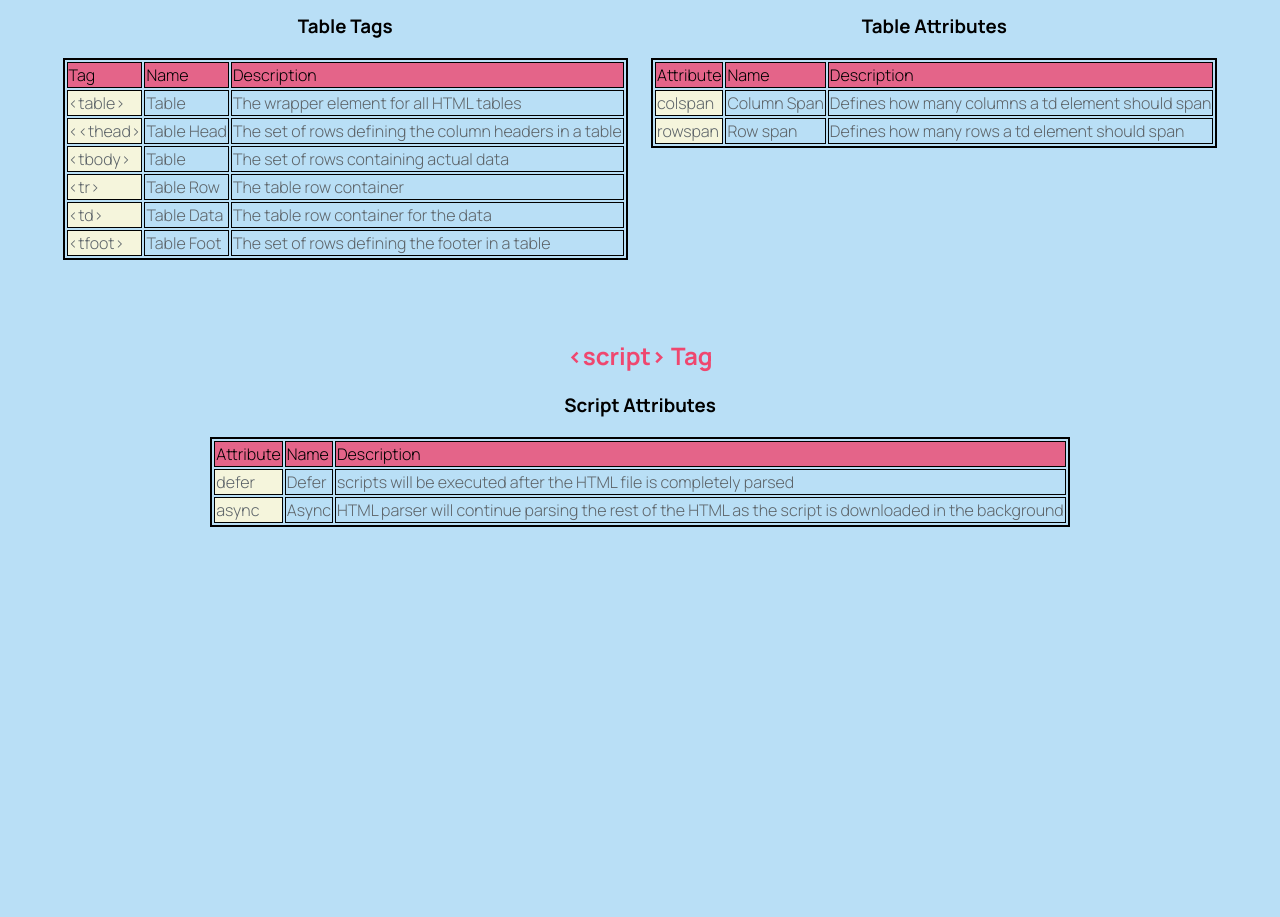
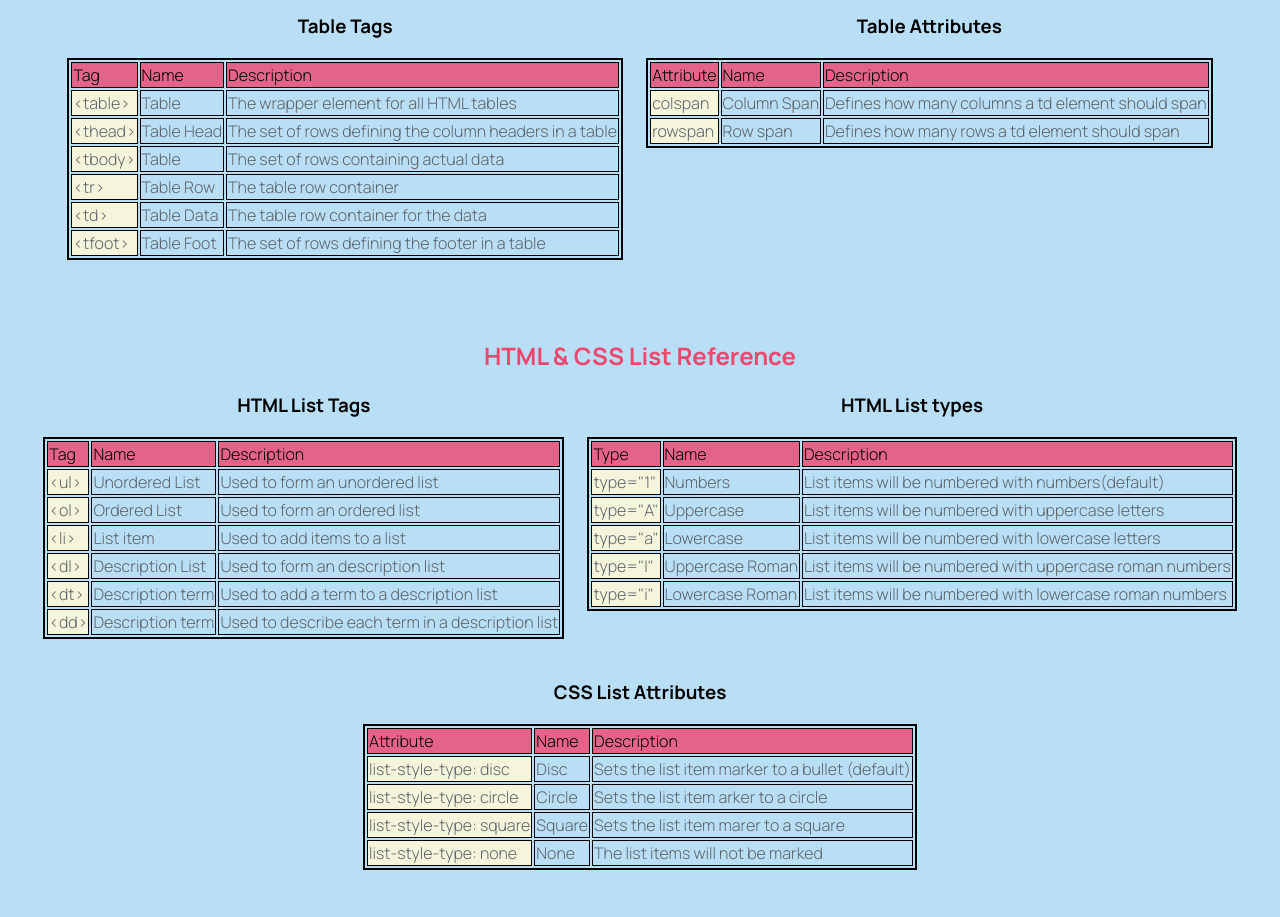
Before and after one commit to SophieMcFarlane/html_css_cheatsheet, a plain HTML site: page index.html in a window 1280 px wide. Shown: the part 167-1084 px from the top of the page. Before the commit the page ends 800 px from the top, so only its background shows below. Drawn offline with Linux system fonts and the light colour scheme.

Commit message:
Added some more tables based on list elements

```diff
--- a/index.html
+++ b/index.html
@@ -31,7 +31,7 @@
                             <td>The wrapper element for all HTML tables</td>
                         </tr>
                         <tr>
-                            <td class="tag"><&lt;thead&gt;</td>
+                            <td class="tag">&lt;thead&gt;</td>
                             <td>Table Head</td>
                             <td>The set of rows defining the column headers in a table</td>
                         </tr>
@@ -88,9 +88,137 @@
             </div>
         </div>
 
+        <!-- Section on lists-->
+        <div class="container">
+            <h2>HTML & CSS List Reference</h2>
+
+            <!-- Table on list attributes in HTML-->
+            <div class="container">
+                <h3>HTML List Tags</h3>
+                <table>
+                    <thead>
+                        <tr>
+                            <td>Tag</td>
+                            <td>Name</td>
+                            <td>Description</td>
+                        </tr>
+                    </thead>
+                    <tbody>
+                        <tr>
+                            <td class="tag">&lt;ul&gt;</td>
+                            <td>Unordered List</td>
+                            <td>Used to form an unordered list</td>
+                        </tr>
+                        <tr>
+                            <td class="tag">&lt;ol&gt;</td>
+                            <td>Ordered List</td>
+                            <td>Used to form an ordered list</td>
+                        </tr>
+                        <tr>
+                            <td class="tag">&lt;li&gt;</td>
+                            <td>List item</td>
+                            <td>Used to add items to a list</td>
+                        </tr>
+                        <tr>
+                            <td class="tag">&lt;dl&gt;</td>
+                            <td>Description List</td>
+                            <td>Used to form an description list</td>
+                        </tr>
+                        <tr>
+                            <td class="tag">&lt;dt&gt;</td>
+                            <td>Description term</td>
+                            <td>Used to add  a term to a description list</td>
+                        </tr>
+                        <tr>
+                            <td class="tag">&lt;dd&gt;</td>
+                            <td>Description term</td>
+                            <td>Used to describe each term in a description list</td>
+                        </tr>
+                    </tbody>
+                </table>
+            </div>
+
+            <!-- Table on HTML List types-->
+            <div class="container">
+                <h3>HTML List types</h3>
+                <table>
+                    <thead>
+                        <tr>
+                            <td>Type</td>
+                            <td>Name</td>
+                            <td>Description</td>
+                        </tr>
+                    </thead>
+                    <tbody>
+                        <tr>
+                            <td class="tag">type="1"</td>
+                            <td>Numbers</td>
+                            <td>List items will be numbered with numbers(default)</td>
+                        </tr>
+                        <tr>
+                            <td class="tag">type="A"</td>
+                            <td>Uppercase</td>
+                            <td>List items will be numbered with uppercase letters</td>
+                        </tr>
+                        <tr>
+                            <td class="tag">type="a"</td>
+                            <td>Lowercase</td>
+                            <td>List items will be numbered with lowercase letters</td>
+                        </tr>
+                        <tr>
+                            <td class="tag">type="I"</td>
+                            <td>Uppercase Roman</td>
+                            <td>List items will be numbered with uppercase roman numbers</td>
+                        </tr>
+                        <tr>
+                            <td class="tag">type="i"</td>
+                            <td>Lowercase Roman</td>
+                            <td>List items will be numbered with lowercase roman numbers</td>
+                        </tr>
+                    </tbody>
+                </table>
+            </div>
+
+            <!--Table on list attributes in CSS-->
+            <div class="container">
+                <h3>CSS List Attributes</h3>
+                <table>
+                    <thead>
+                        <tr>
+                            <td>Attribute</td>
+                            <td>Name</td>
+                            <td>Description</td>
+                        </tr>
+                    </thead>
+                    <tbody>
+                        <tr>
+                            <td class="tag">list-style-type: disc</td>
+                            <td>Disc</td>
+                            <td>Sets the list item marker to a bullet (default)</td>
+                        </tr>
+                        <tr>
+                            <td class="tag">list-style-type: circle</td>
+                            <td>Circle</td>
+                            <td>Sets the list item arker to a circle</td>
+                        </tr>
+                        <tr>
+                            <td class="tag">list-style-type: square</td>
+                            <td>Square</td>
+                            <td>Sets the list item marer to a square</td>
+                        </tr>
+                        <tr>
+                            <td class="tag">list-style-type: none</td>
+                            <td>None</td>
+                            <td>The list items will not be marked</td>
+                        </tr>
+                    </tbody>
+                </table>
+            </div>
+        </div>
+
         <!-- Section on <script> tag-->
         <div class="container">
-            <h2>&lt;script&gt; Tag</h2>
+            <h2>HTML &lt;script&gt; Tag Reference</h2>
 
             <!-- Table on the script attributes-->
             <div class="container">
```
